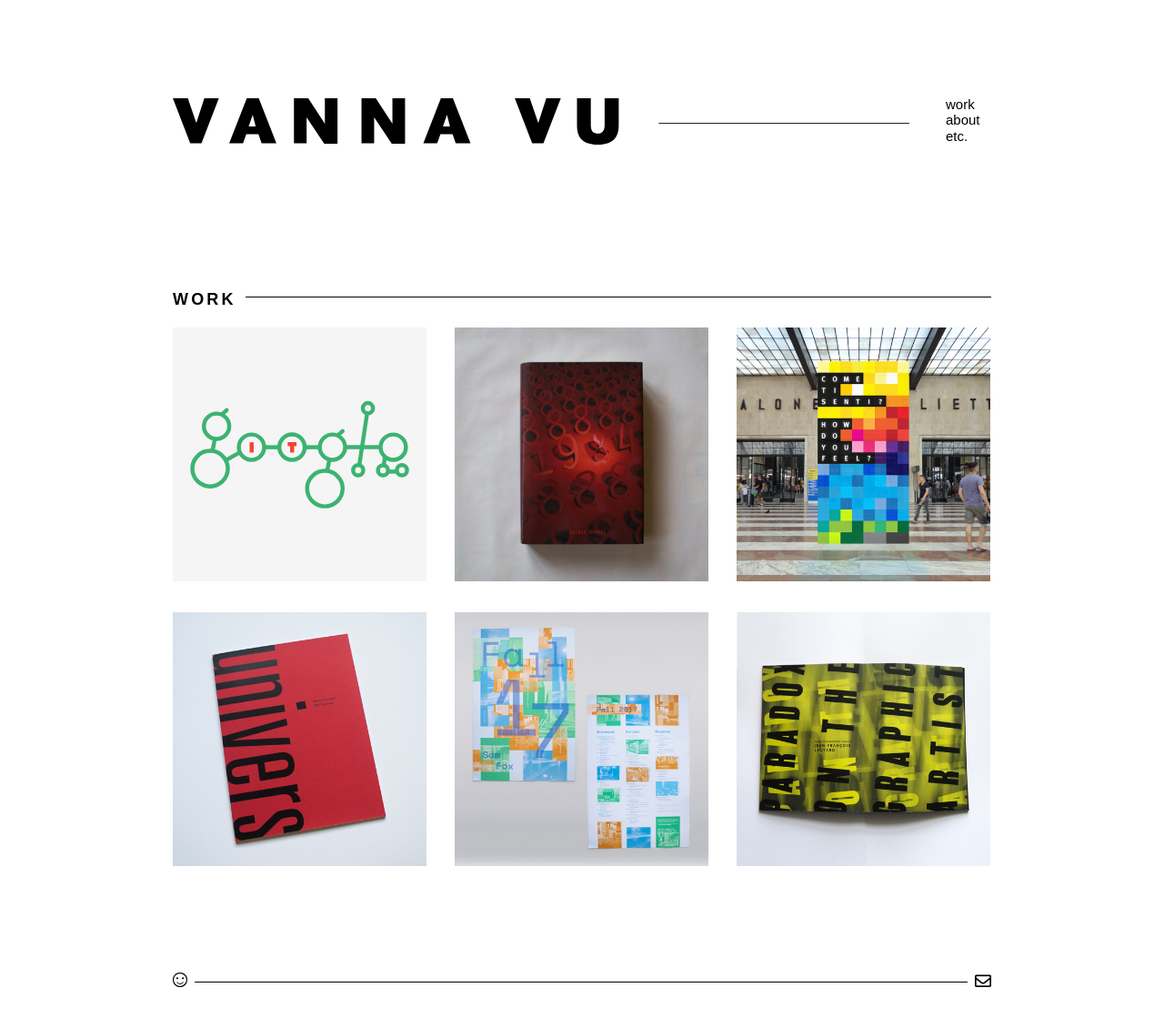
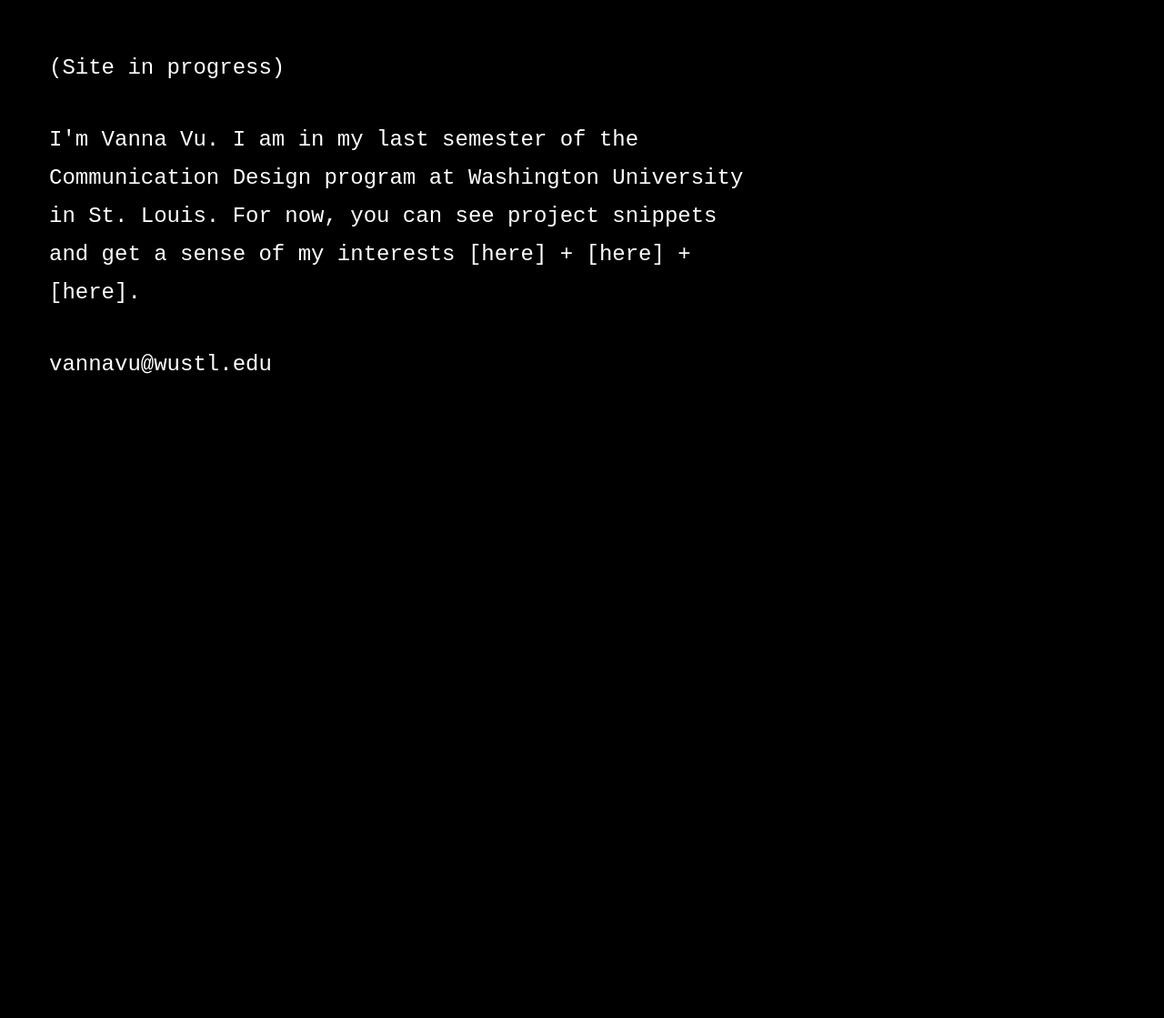
Before and after one commit to vannavu/vannavu.github.io, a Jekyll site: the page built from index.md, in a window 1280 px wide. Shown: the whole page at 91% size. Built offline with Jekyll 4.4.1, drawn with Linux system fonts in a browser that asks for light colours; nearby versions of some CDN libraries; some web fonts are replaced; after the commit the page ends 954 px from its top, so only the background shows below that.

Commit message:
in prog cover

```diff
--- /dev/null
+++ b/_layouts/inprog.html
@@ -0,0 +1,17 @@
+<!DOCTYPE html>
+<html lang="{{ page.lang | default: site.lang | default: "en" }}">
+
+  {% include head.html %}
+  <link rel="stylesheet" href="{{ "/assets/css/work.css" | relative_url }}">
+
+  <body style="background:black; margin: 3em">
+    <h2 style="color: white">(Site in progress)</h2>
+    <br>
+    <h2 style="color: white">I'm Vanna Vu. I am in my last semester of the Communication Design program at Washington University in St. Louis.
+    For now, you can see project snippets and get a sense of my interests [<a style="color: white; text-decoration: none" href="https://www.instagram.com/vanna_vu/" target="_blank">here</a>] + [<a style="color: white; text-decoration: none" href="https://vannavu.com/referencerepository/" target="_blank">here</a>] + [<a style="color: white; text-decoration: none" href="https://www.are.na/vanna-vu/blocks?sort=UPDATED_AT" target="_blank">here</a>].</h2>
+    <br>
+    <h2 style="color: white">vannavu@wustl.edu</h2>
+    <p></p>
+  </body>
+
+</html>
--- a/index.md
+++ b/index.md
@@ -1,6 +1,4 @@
 ---
 title: work
-layout: home
+layout: inprog
 ---
-
-# <span id="title">work</span>
```
